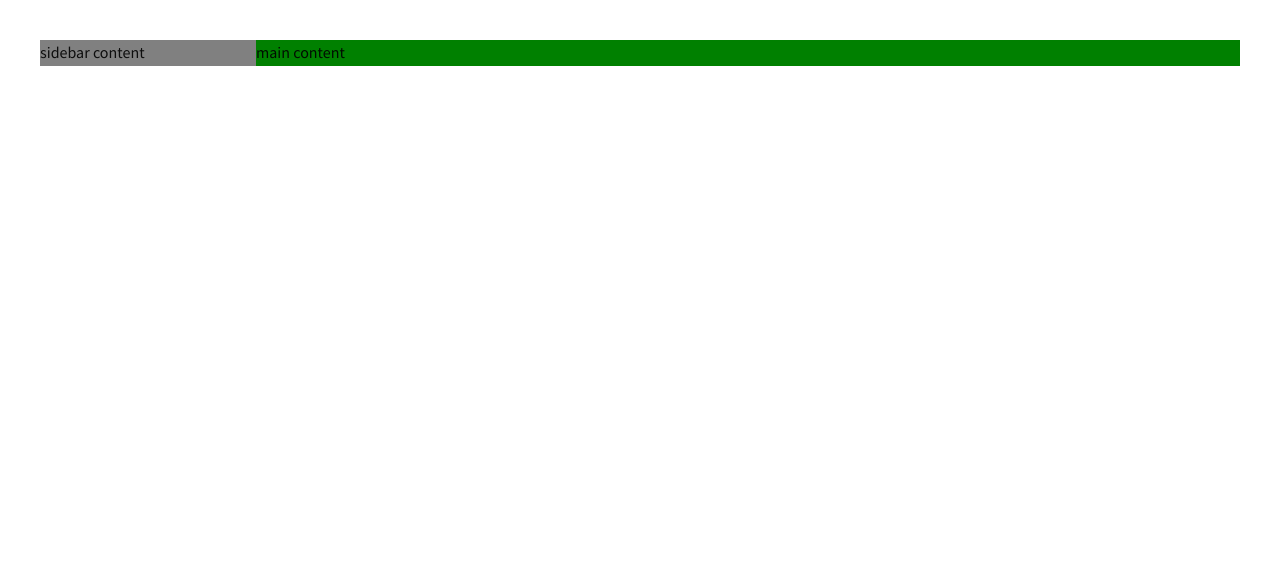
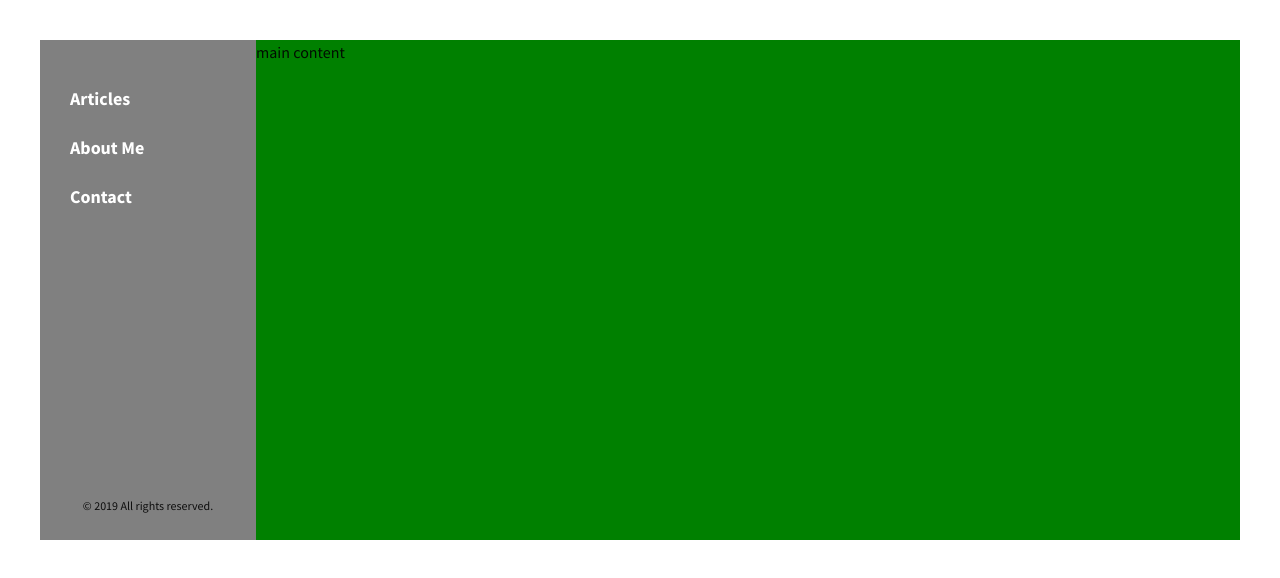
Before and after one commit to bubujone35/personal-blog, a Gatsby site: page / in a window 1280 px wide. Built offline with nearby package versions, Linux system fonts and the light colour scheme; Gatsby itself is replaced by a stand-in of ours.

Commit message:
started creating side nav list items

```diff
--- a/src/components/layout.js
+++ b/src/components/layout.js
@@ -32,11 +32,12 @@ const Layout = ({ children }) => {
     background-color: orangered;
   `
 
+
   return (
     <>
       <Container>
-        <main>{children}</main>
         <Sidebar/>
+          <main>{children}</main>
         <Main/>
       </Container>
     </>
--- a/src/components/main.js
+++ b/src/components/main.js
@@ -5,6 +5,8 @@ const Container = styled.div`
   display: flex;
   flex: 1;
   background-color: green;
+  /* For Testing Purposes */
+  height: 50rem;
 `
 
 const Main = () => (
--- a/src/components/sidebar.js
+++ b/src/components/sidebar.js
@@ -1,15 +1,55 @@
 import React from "react";
 import styled from "styled-components";
+import { Link } from "gatsby"
 
 const Container = styled.div`
-  display: flex;
   flex: 0 0 18%;
   background-color: gray;
+  display: flex;
+  flex-direction: column;
+  justify-content: space-between;
+`
+
+const SideNav = styled.ul`
+  font-size: 1.8rem;
+  list-style: none;
+  margin-top: 3.5rem;
+`
+const SideNavItem = styled.li`
+
+`
+const StyledLink = styled(Link)`
+  text-decoration: none;
+  font-weight: 700;
+  color: white;
+  display: block;
+  padding: 1rem 3rem;
+  margin-right: 1rem;
+  &:hover {
+    color: black;
+  }
+`
+
+const Legal = styled.div`
+  font-size: 1.2rem;
+  text-align: center;
+  padding: 2.5rem;
 `
 
 const Sidebar = () => (
   <Container>
-    <p>sidebar content</p>
+    <SideNav>
+      <SideNavItem>
+        <StyledLink to="/">Articles</StyledLink>
+      </SideNavItem>
+      <SideNavItem>
+        <StyledLink to="/">About Me</StyledLink>
+      </SideNavItem>
+      <SideNavItem>
+        <StyledLink to="/">Contact</StyledLink>
+      </SideNavItem>
+    </SideNav>
+    <Legal>&copy; 2019 All rights reserved.</Legal>
   </Container>
 )
 
```
